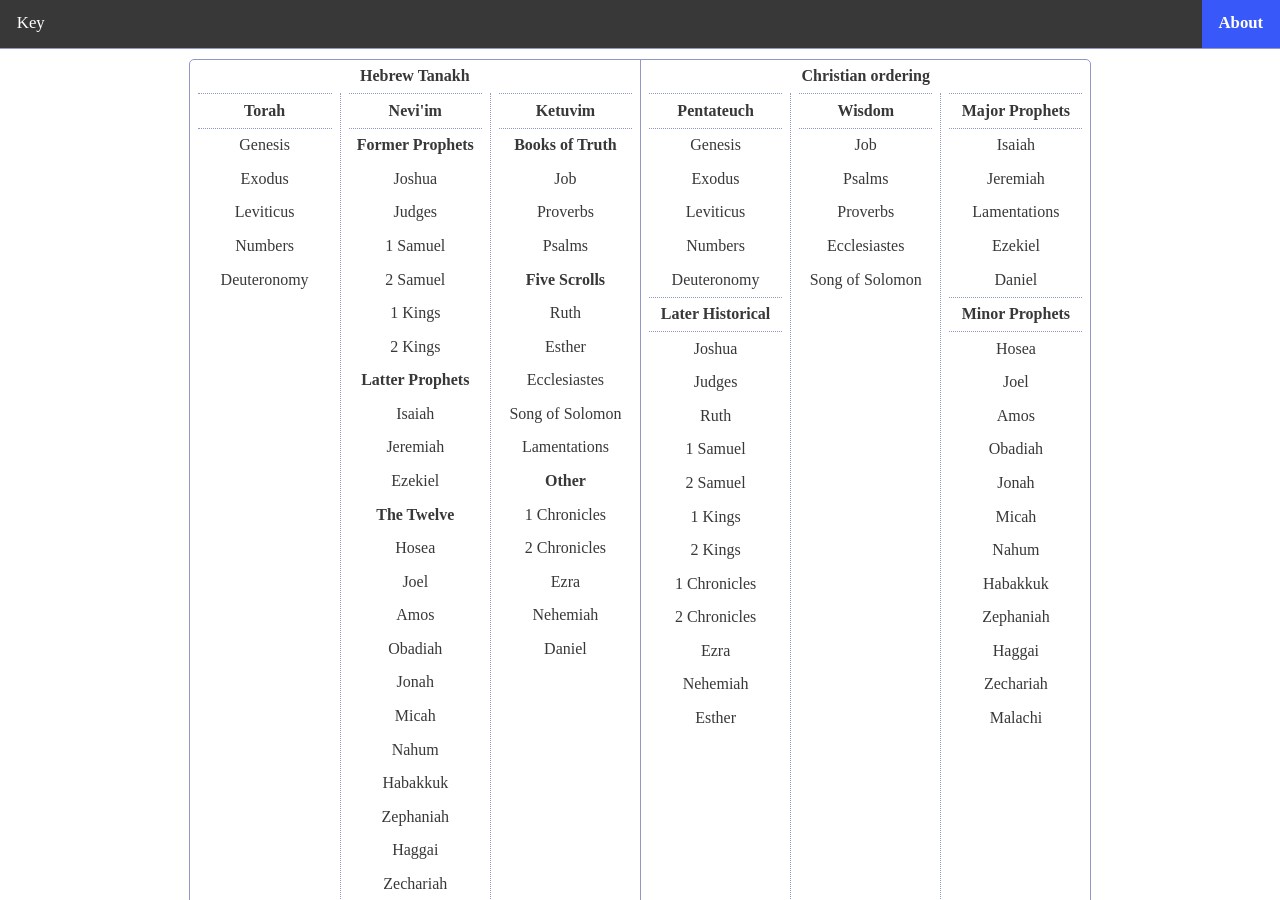
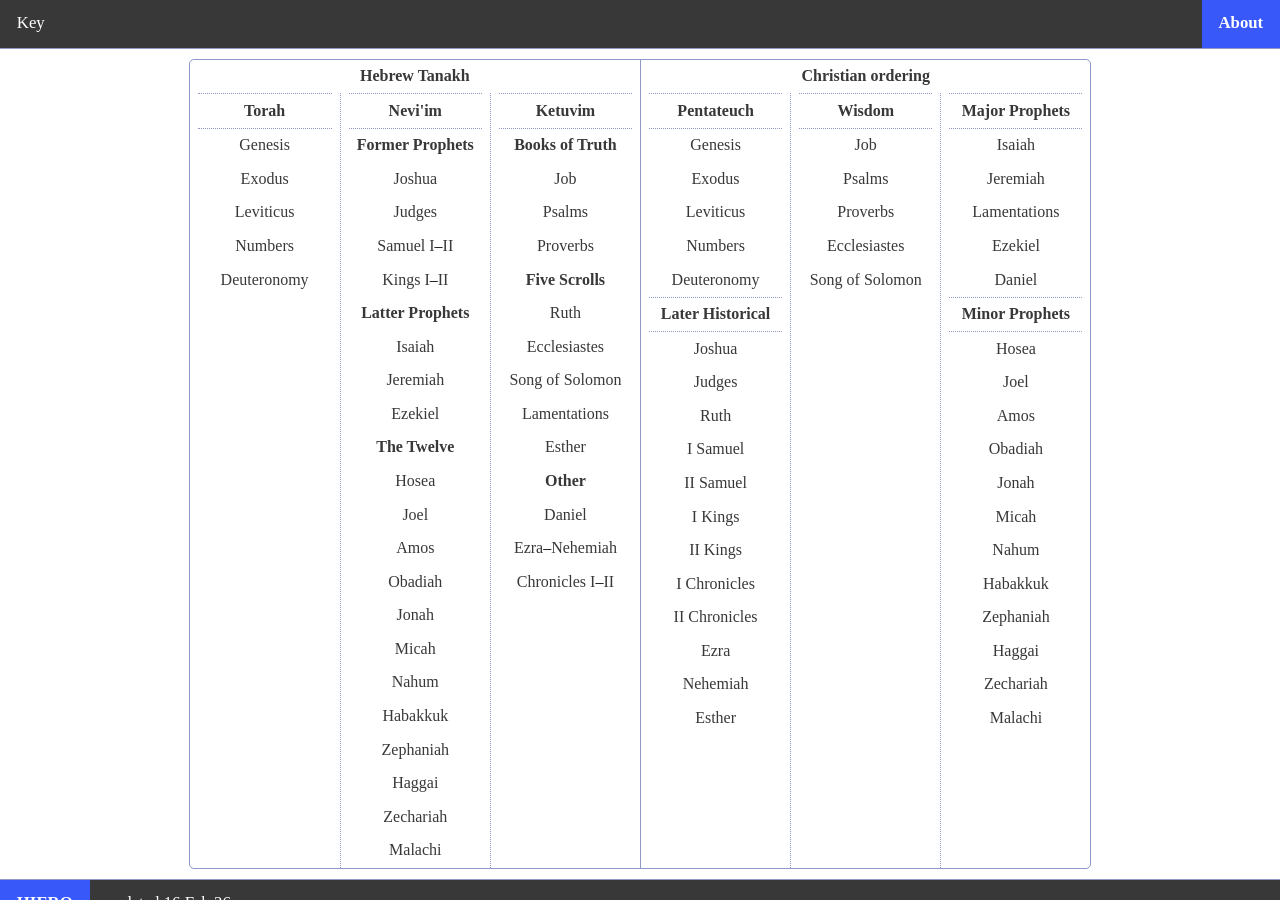
Before and after one commit to gfassero/HIERO, a Jekyll site: the page read/index.html, which Jekyll copies as it is, in a window 1280 px wide. Built offline with Jekyll 4.4.1, drawn with Linux system fonts in a browser that asks for light colours.

Commit message:
Clarify Hebrew book order

```diff
--- a/read/index.html
+++ b/read/index.html
@@ -19,13 +19,38 @@
         border-right-width: 0;
         border-radius: 0;
     }
-    #table-of-sections a {
+    #table-of-sections > div > a,
+    #table-of-sections .a-doubler {
         --horizmargin: 0.5em;
         float: initial;
         display: block;
         padding: 0.4em var(--horizmargin);
         margin: 0 var(--horizmargin);
         width: calc(100% - 2 * var(--horizmargin));
+    }
+    #table-of-sections .a-doubler {
+        padding: 0;
+	display: flex;
+    }
+    #table-of-sections .a-doubler a {
+        float: initial;
+        padding: 0.4em var(--horizmargin);
+	margin: 0;
+	flex: 1 1 content;
+    }
+    #table-of-sections .a-doubler span {
+        float: initial;
+        padding: 0.4em 0;
+	margin: 0;
+	flex: 0 0 content;
+    }
+    #table-of-sections .a-doubler a:first-child {
+        text-align: right;
+        padding-right: 0;
+    }
+    #table-of-sections .a-doubler a:last-child {
+        text-align: left;
+        padding-left: 0;
     }
 
     #table-of-sections {
@@ -136,10 +161,14 @@
         <a class="sec2">Former Prophets</a>
         <a href="06 Jos.html">Joshua</a>
         <a href="07 Jdg.html">Judges</a>
-        <a href="09 1Sa.html">1 Samuel</a>
-        <a href="10 2Sa.html">2 Samuel</a>
-        <a href="11 1Ki.html">1 Kings</a>
-        <a href="12 2Ki.html">2 Kings</a>
+        <div class="a-doubler">
+            <a href="09 1Sa.html">Samuel I</a><span>&ndash;</span>
+            <a href="10 2Sa.html">II</a>
+        </div>
+        <div class="a-doubler">
+            <a href="11 1Ki.html">Kings I</a><span>&ndash;</span>
+            <a href="12 2Ki.html">II</a>
+        </div>
 
         <a class="sec2">Latter Prophets</a>
         <a href="23 Isa.html">Isaiah</a>
@@ -164,22 +193,26 @@
         <a class="sec1">Ketuvim</a>
         <a class="sec2">Books of Truth</a>
         <a href="18 Job.html">Job</a>
+        <a href="19 Psa.html">Psalms</a>
         <a href="20 Pro.html">Proverbs</a>
-        <a href="19 Psa.html">Psalms</a>
 
         <a class="sec2">Five Scrolls</a>
         <a href="08 Rut.html">Ruth</a>
-        <a href="17 Est.html">Esther</a>
         <a href="21 Ecc.html">Ecclesiastes</a>
         <a href="22 Sng.html">Song of Solomon</a>
         <a href="25 Lam.html">Lamentations</a>
+        <a href="17 Est.html">Esther</a>
 
         <a class="sec2">Other</a>
-        <a href="13 1Ch.html">1 Chronicles</a>
-        <a href="14 2Ch.html">2 Chronicles</a>
-        <a href="15 Ezr.html">Ezra</a>
-        <a href="16 Neh.html">Nehemiah</a>
         <a href="27 Dan.html">Daniel</a>
+        <div class="a-doubler">
+            <a href="15 Ezr.html">Ezra</a><span>&ndash;</span>
+            <a href="16 Neh.html">Nehemiah</a>
+        </div>
+        <div class="a-doubler">
+            <a href="13 1Ch.html">Chronicles I</a><span>&ndash;</span>
+            <a href="14 2Ch.html">II</a>
+        </div>
     </div>
     <div class="item ch">
         <a class="sec0" id="christian">Christian ordering</a>
@@ -196,12 +229,12 @@
         <a href="06 Jos.html">Joshua</a>
         <a href="07 Jdg.html">Judges</a>
         <a href="08 Rut.html">Ruth</a>
-        <a href="09 1Sa.html">1 Samuel</a>
-        <a href="10 2Sa.html">2 Samuel</a>
-        <a href="11 1Ki.html">1 Kings</a>
-        <a href="12 2Ki.html">2 Kings</a>
-        <a href="13 1Ch.html">1 Chronicles</a>
-        <a href="14 2Ch.html">2 Chronicles</a>
+        <a href="09 1Sa.html">I Samuel</a>
+        <a href="10 2Sa.html">II Samuel</a>
+        <a href="11 1Ki.html">I Kings</a>
+        <a href="12 2Ki.html">II Kings</a>
+        <a href="13 1Ch.html">I Chronicles</a>
+        <a href="14 2Ch.html">II Chronicles</a>
         <a href="15 Ezr.html">Ezra</a>
         <a href="16 Neh.html">Nehemiah</a>
         <a href="17 Est.html">Esther</a>
@@ -240,7 +273,7 @@
 </div>
 
 <div id="footer" class="headfoot">
-<a href="http://gfassero.github.io/HIERO/" class="title">HIERO</a><a href="http://github.com/gfassero/HIERO/commits/">updated 18 Apr 25</a>
+<a href="http://gfassero.github.io/HIERO/" class="title">HIERO</a><a href="http://github.com/gfassero/HIERO/commits/">updated 16 Feb 26</a>
 </div>
 </div>
 </body>
```
